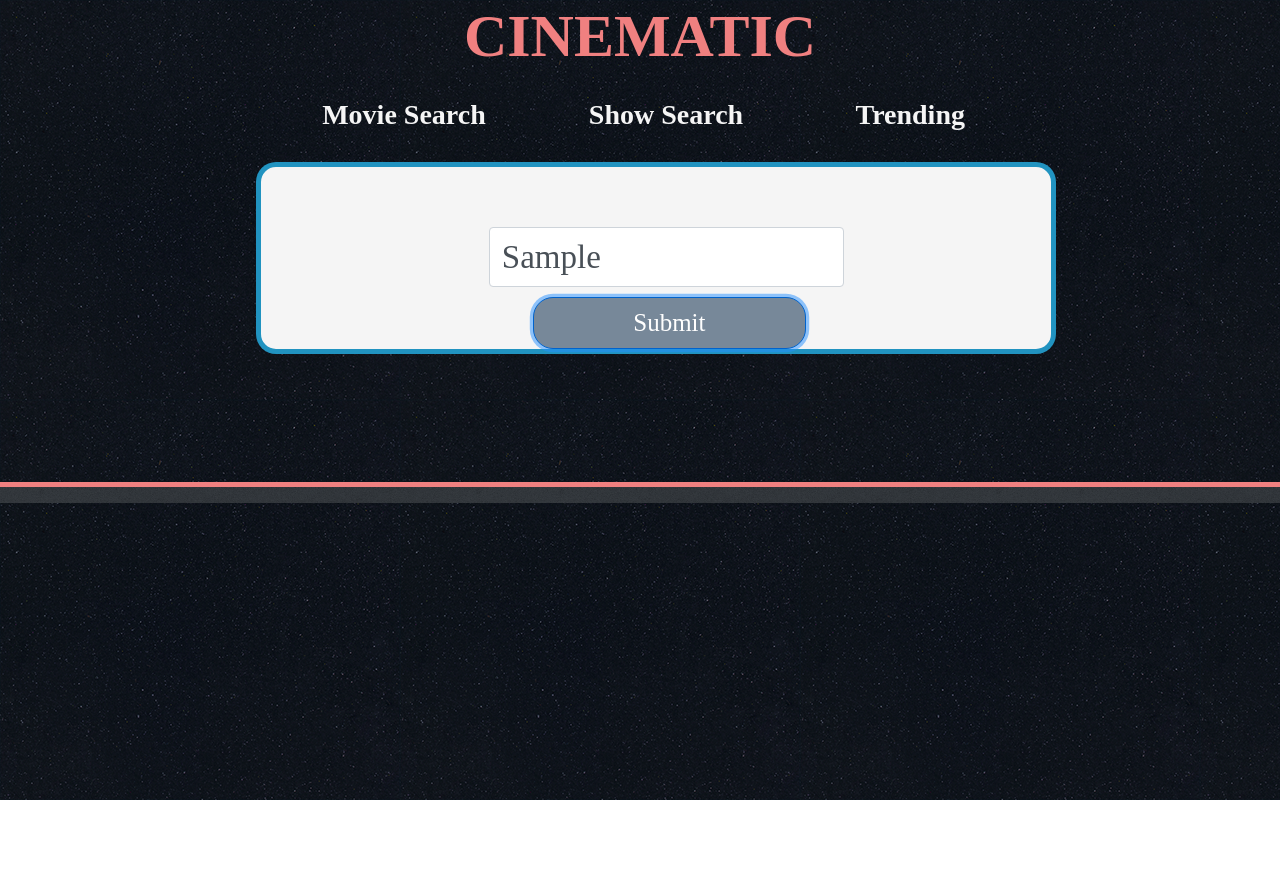
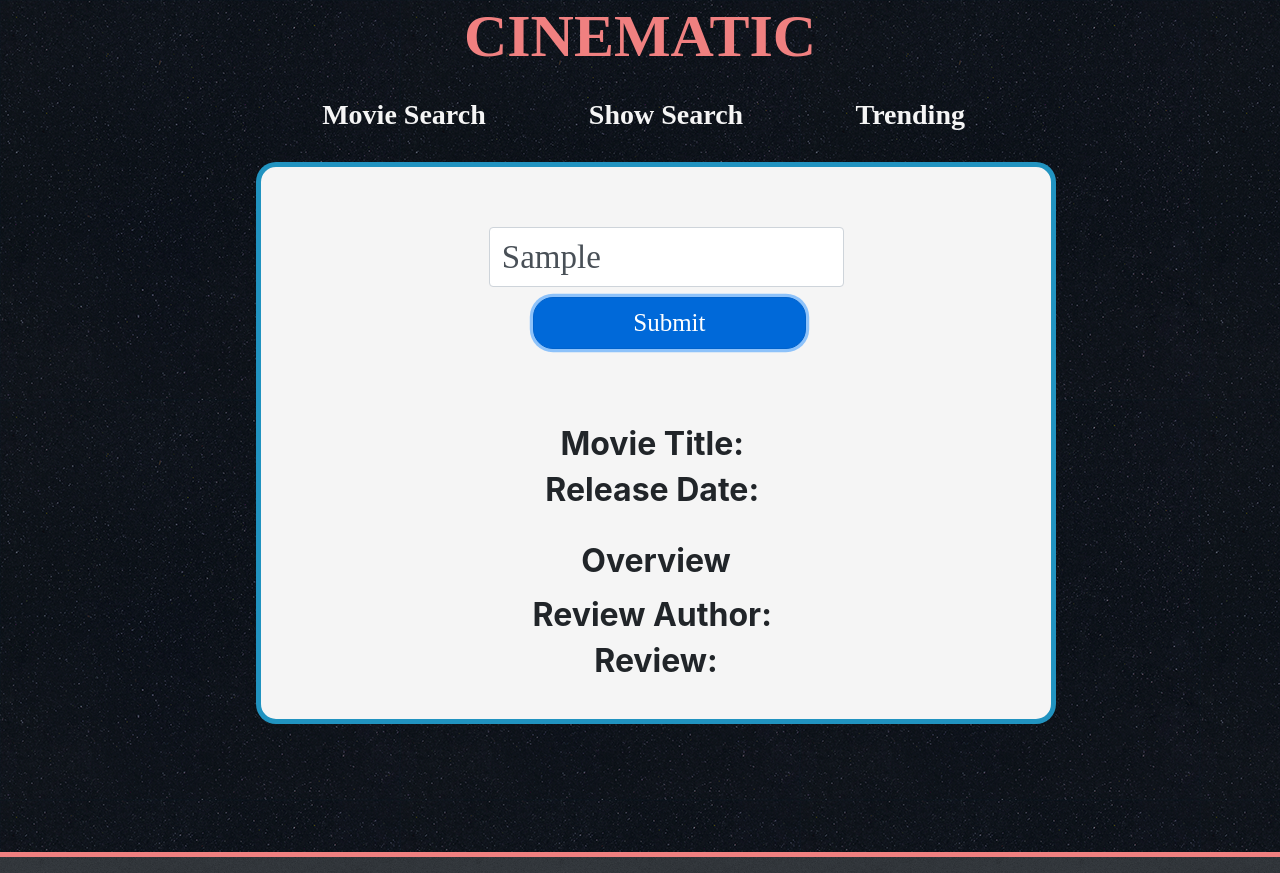
Before and after one commit to kimanikelly/Cinematic, a website: page app/public/shows.html in a window 1280 px wide. Both pictures are taken after typing "Sample" into the empty fields and a click on the button "Submit". Before the commit the page ends 800 px from the top, so only its background shows below. Drawn offline with nearby package versions, Linux system fonts and the light colour scheme; no server answers.

Commit message:
On click event handler created in the shows.html for show searching

```diff
--- a/app/public/assets/css/style.css
+++ b/app/public/assets/css/style.css
@@ -76,11 +76,11 @@ h3:hover {
     margin-top:8%;
 }
 
-#movie-info-div {
+.info-div {
     margin-top:10%;
 }
 
-#movie-submit {
+.submit {
     font-family: 'Times New Roman', Times, serif;
     font-size:25px;
     text-transform: bold;
--- a/app/public/assets/javascript/logic.js
+++ b/app/public/assets/javascript/logic.js
@@ -96,5 +96,15 @@ $(document).ready(() => {
 
     });
 
+    $('#show-submit').click(() => {
+
+        $.get('https://api.themoviedb.org/3/search/tv?api_key=' +
+            apiKey + '&language=en-US&page=1&query=Silicon%20Valley&include_adult=false', (res) => {
+
+                console.log(res);
+            });
+    })
+
+
 
 });
--- a/app/public/shows.html
+++ b/app/public/shows.html
@@ -44,7 +44,24 @@
 <div class='container'>
     <div class='search-div'>
         <input type="text" class="form-control query-title" id="show-query-title" placeholder="Search show...">
-        <button type="submit" class="btn btn-primary" id='movie-submit'>Submit</button>
+        <button type="submit" class="btn btn-primary submit" id='show-submit'>Submit</button>
+    </div>
+
+
+    <div class='info-div'>
+        <h2 id='movie-title'>Movie Title:&nbsp;<span id='movie-title-span'></span></h2>
+        <h2 id='release-date'>Release Date:&nbsp;<span id='movie-release-span'></span></h2>
+        <img src='' />
+        <h2>Overview</h2>
+        <p id='overview'></p>
+
+
+        <h2 id=author>Review Author:&nbsp;<span id='movie-author-span'></span></h2>
+
+        <h2 id=content>Review:</h2>
+        <p id='movie-review'></p>
+
+
     </div>
 
 </div>
```
Also changed, not shown: app/public/index.html (+2 -2 lines).
